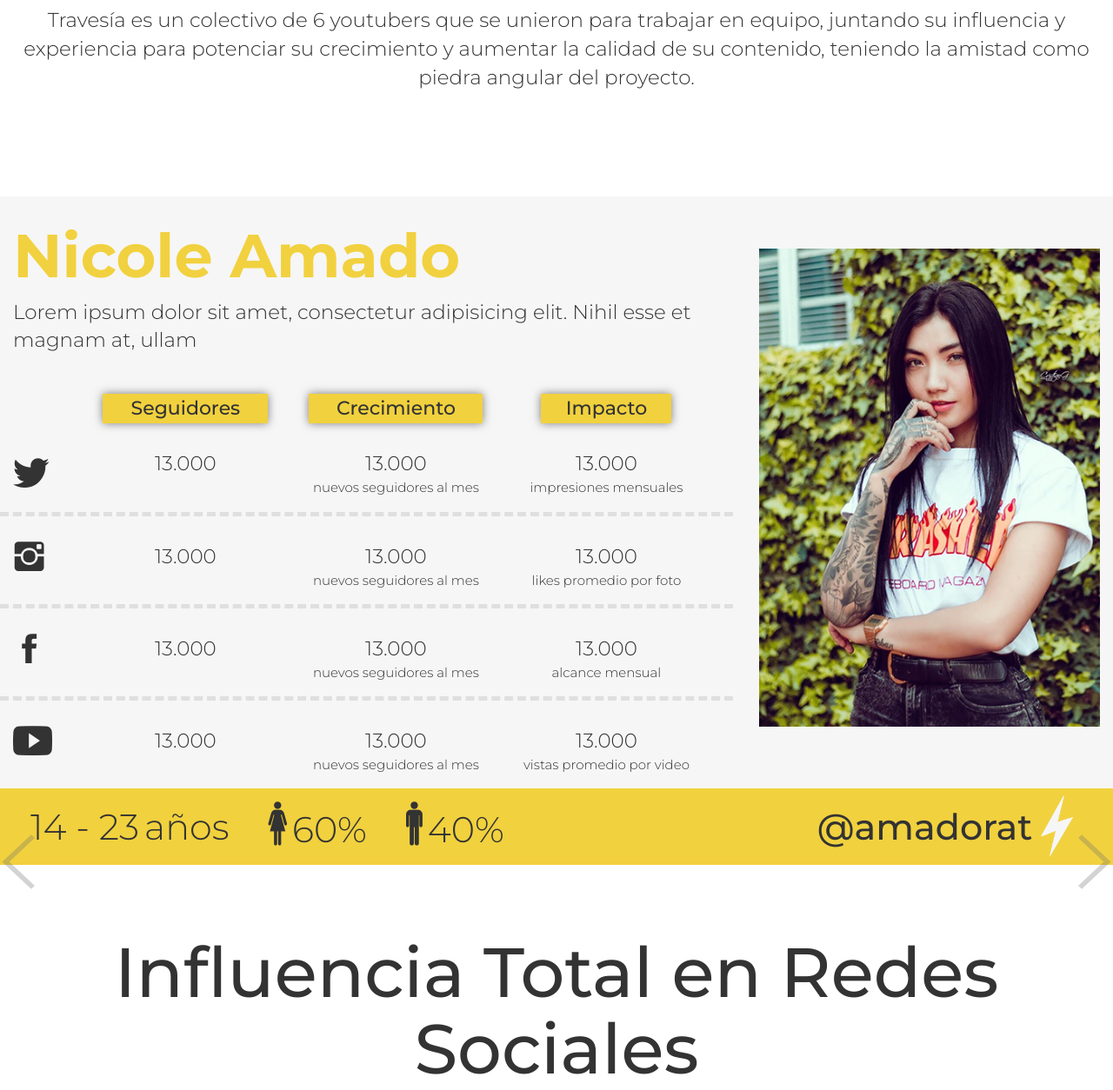
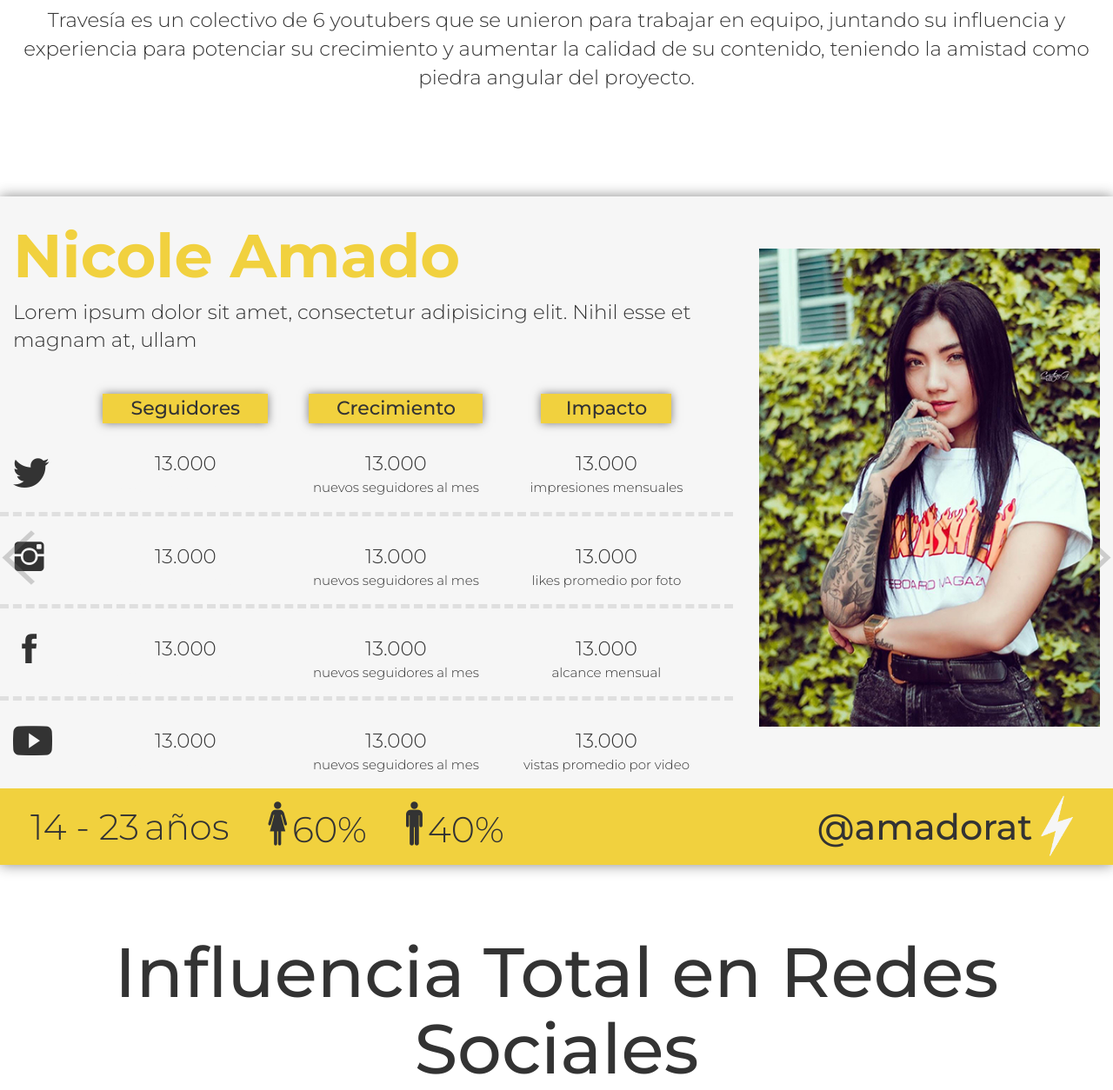
Before and after one commit to jorgeduardos/TravesiaSite, a PHP site: page /home.html in a window 1280 px wide. Shown: the part 1001-2255 px from the top of the page at 87% size. Run offline with PHP 8.4, Linux system fonts and the light colour scheme; style sheets or scripts are compiled from the project's sources; some libraries are stand-ins or nearby versions.

Commit message:
fixed shadow box for slider

```diff
--- a/resources/css/homeStyle.css
+++ b/resources/css/homeStyle.css
@@ -571,11 +571,7 @@ footer{
 	margin: 0 auto;
 	overflow-x: hidden;
 	overflow-y: hidden;
-<<<<<<< HEAD
-	box-shadow: 5px 5px 5px #888888;
-=======
 	box-shadow: 0 0 15px #888888;
->>>>>>> v5
 	position: relative;
 }
 
```
